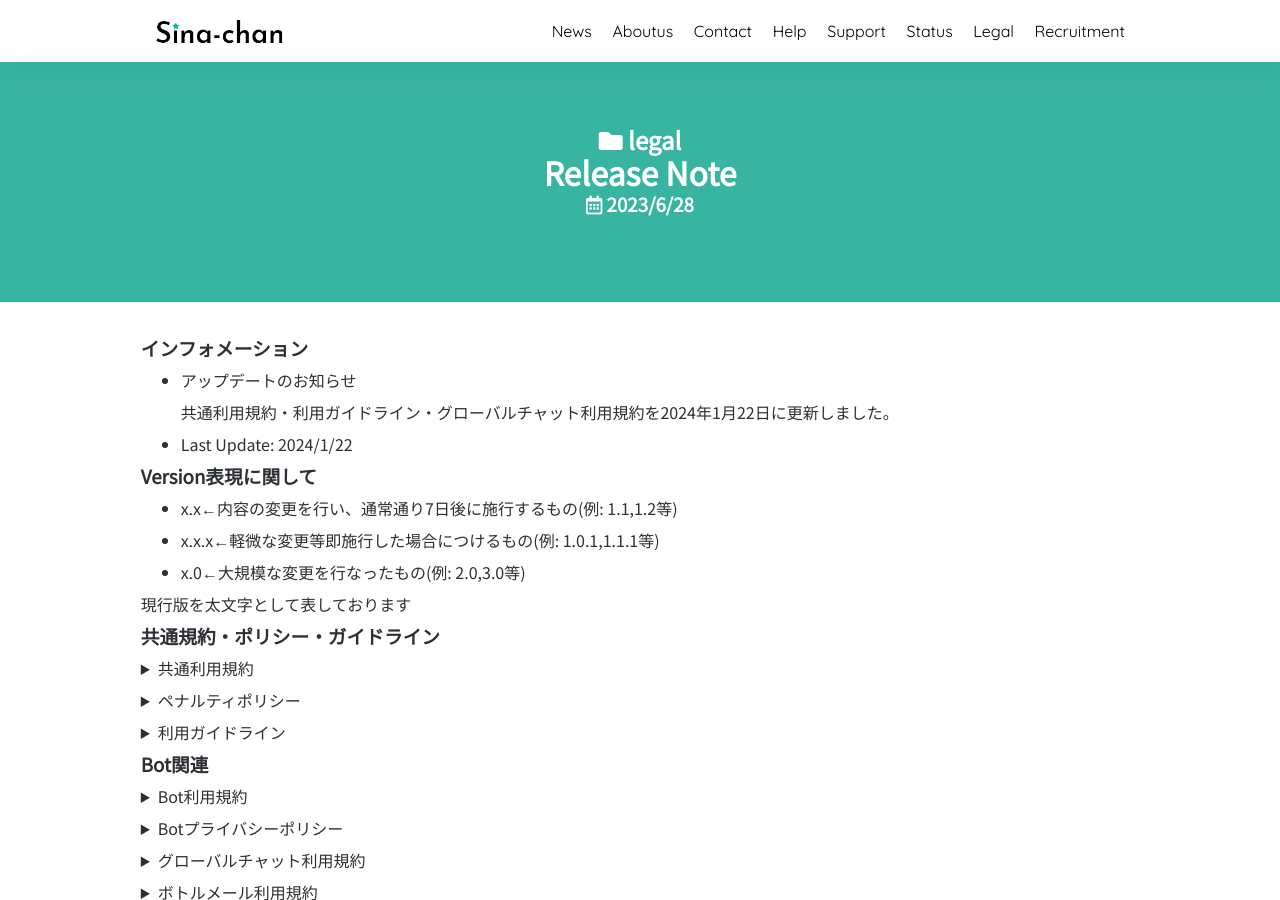
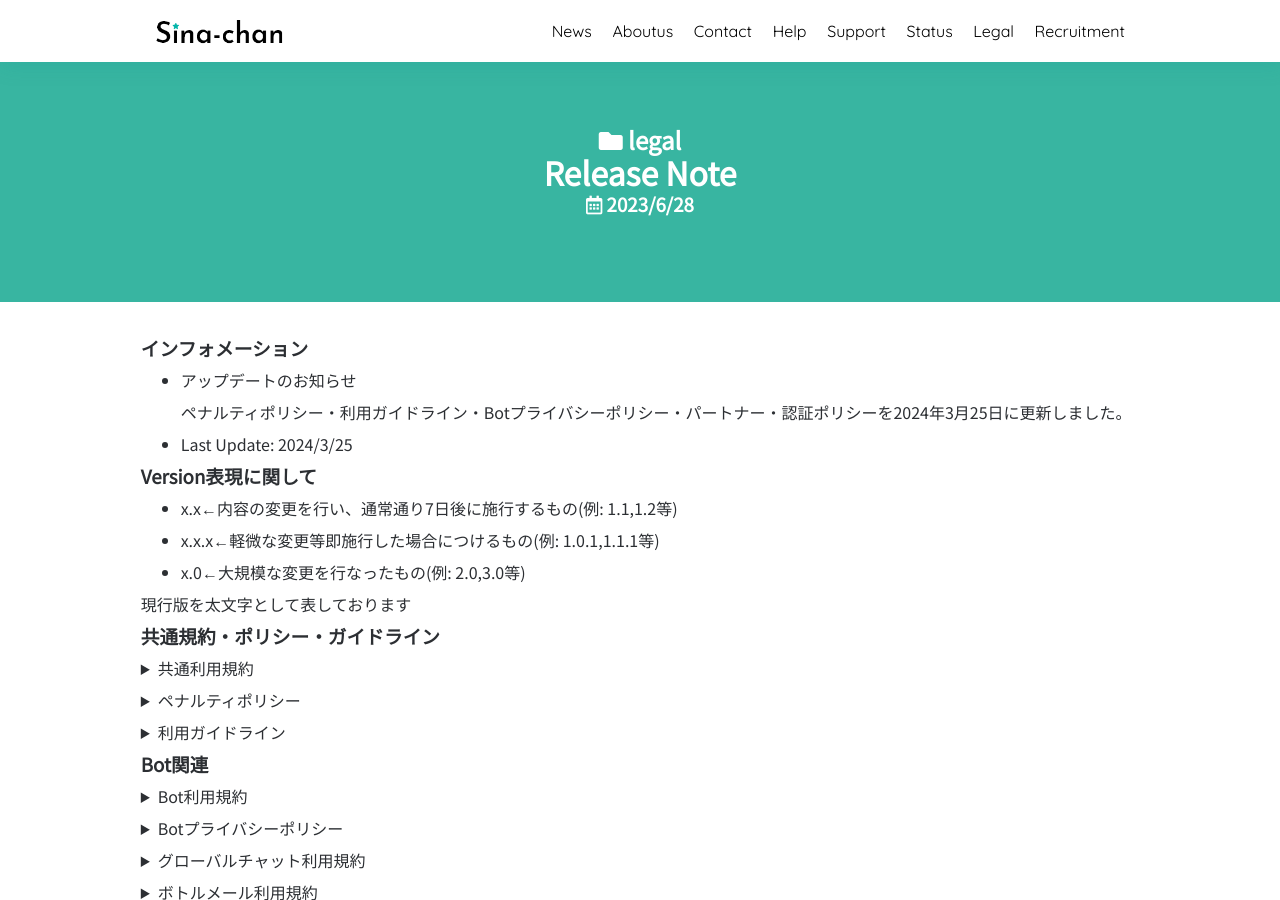
Before and after one commit to SinaKitagami/sinakitagami.github.io, a Jekyll site: the page built from _posts/legal/2023-06-28-release-note.md, in a window 1280 px wide and 900 px high. Built offline with Jekyll 4.4.1, drawn with Linux system fonts in a browser that asks for light colours; nearby versions of some CDN libraries; a script that is not in the unit is left out.

Commit message:
Update Version

```diff
--- a/_posts/legal/2023-06-28-release-note.md
+++ b/_posts/legal/2023-06-28-release-note.md
@@ -6,8 +6,8 @@
 ---
 ### インフォメーション
 
-- アップデートのお知らせ<br>共通利用規約・利用ガイドライン・グローバルチャット利用規約を2024年1月22日に更新しました。
-- Last Update: 2024/1/22
+- アップデートのお知らせ<br>ペナルティポリシー・利用ガイドライン・Botプライバシーポリシー・パートナー・認証ポリシーを2024年3月25日に更新しました。
+- Last Update: 2024/3/25
 
 ### Version表現に関して
 
@@ -37,7 +37,8 @@
 
 <details><summary>利用ガイドライン</summary>
 
-<b>Version 1.0.2 (2024/2/13) ボトルメール利用規約新設による内容追加</b><br>
+<b>Version 1.0.3 (2024/3/25) 表記揺れの修正</b><br>
+<s>Version 1.0.2 (2024/2/13) ボトルメール利用規約新設による内容追加</s><br>
 <s>Version 1.0.1 (2024/1/22) グローバルチャット利用規約変更による内容追加・共通利用規約の表現一部変更を適用</s><br>
 <s>Version 1.0 (2023/12/4) 初期リリース</s><br>
 利用ガイドラインは複数の規約をまとめたものとなるためいかなるバージョンにおいても7日後施行の対象外とします
--- a/legal.md
+++ b/legal.md
@@ -22,10 +22,10 @@
 現行バージョン: 1.0.4
 
 <a href="{{site.url}}/legal/penalty" class="a-orange">ペナルティポリシー</a><br>
-現行バージョン: 1.1
+現行バージョン: 1.2
 
 <a href="{{site.url}}/legal/use-guideline" class="a-orange">利用ガイドライン</a><br>
-現行バージョン: 1.0.2
+現行バージョン: 1.0.3
 
 ### Bot関連
 
@@ -42,7 +42,7 @@
 現行バージョン: 1.0
 
 <a href="{{site.url}}/legal/partner-verify" class="a-orange">パートナー・認証ポリシー</a><br>
-現行バージョン: 1.0.1
+現行バージョン: 1.0.2
 
 ### その他
 
```
Also changed, not shown: other parts of legal.md (+1 -1 lines).
